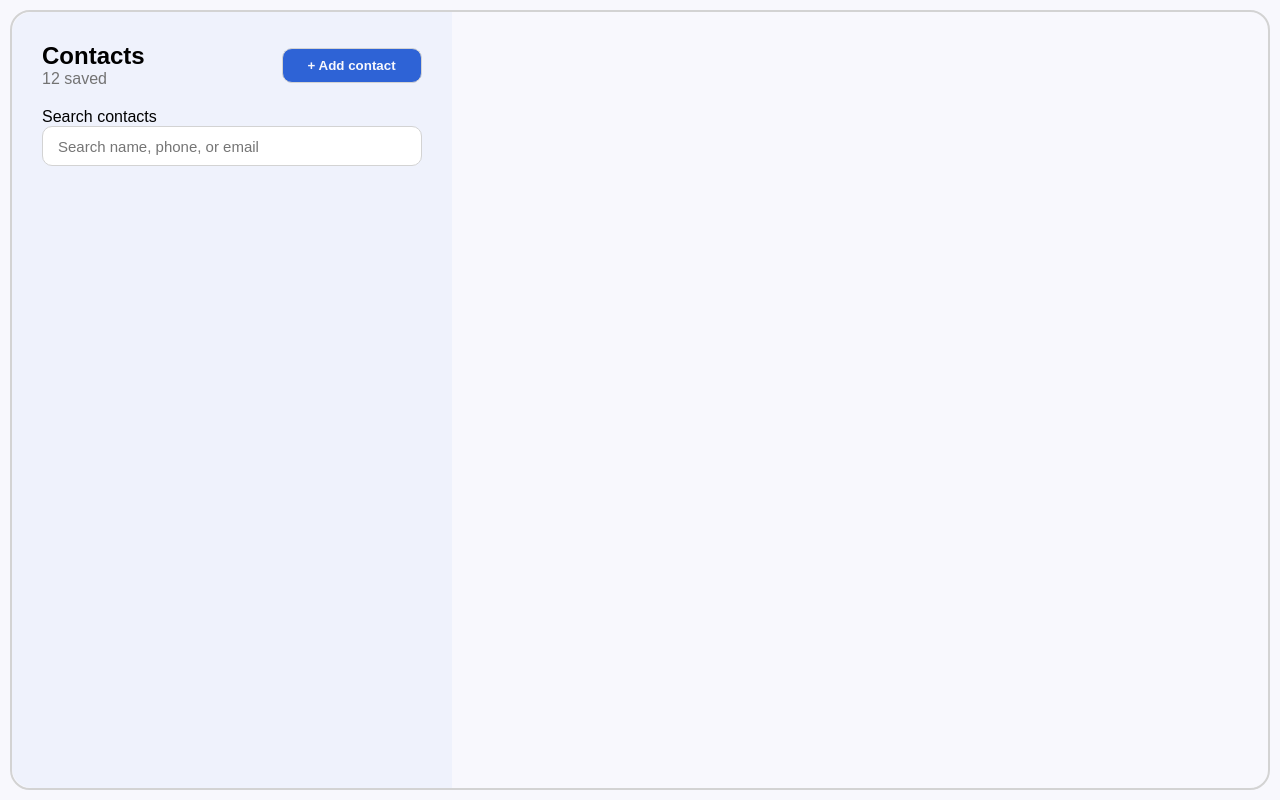
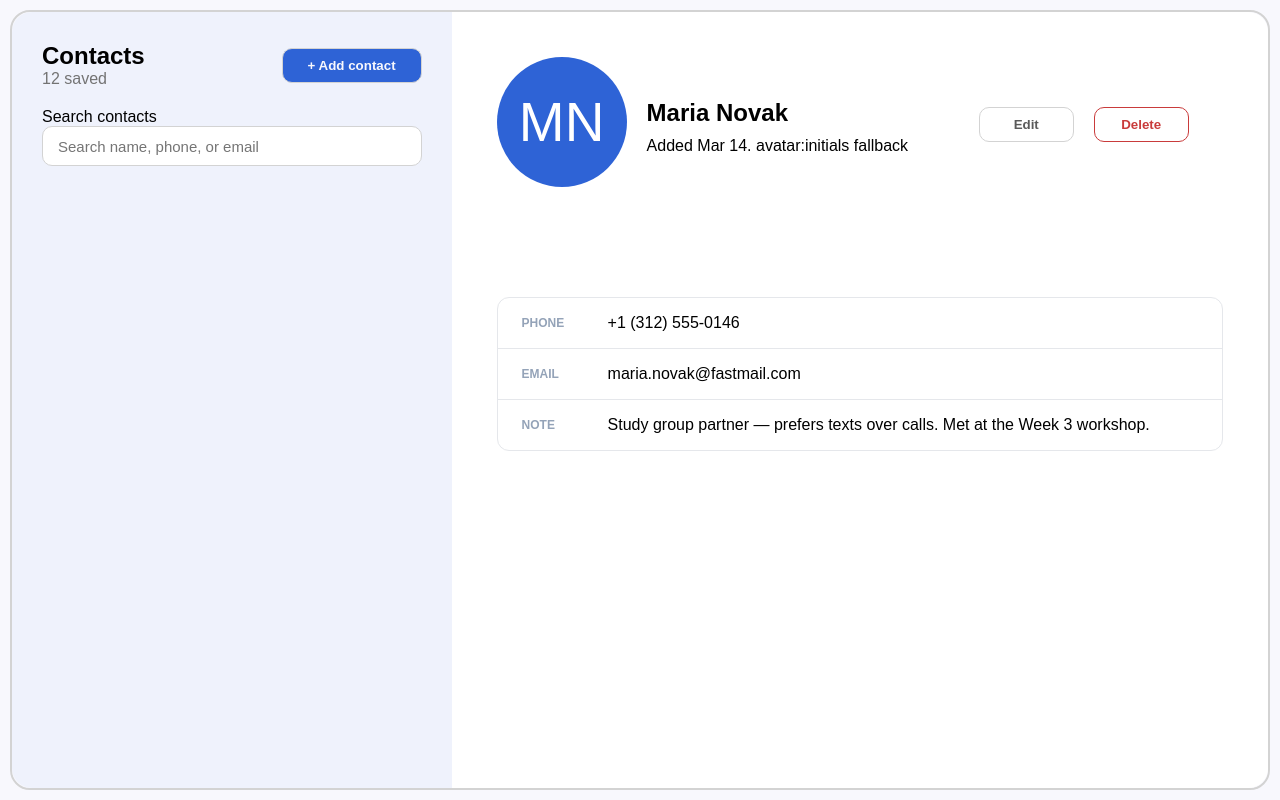
Before and after one commit to Dimaa411a/contact-book, a website: page index.html in a window 1280 px wide. Drawn offline with Linux system fonts and the light colour scheme.

Commit message:
main part and css finished

```diff
--- a/index.html
+++ b/index.html
@@ -29,6 +29,41 @@
         </section>
 
     </aside>
+
+        <section class="contact-details">
+            <header>
+                <div class="profile">
+                    <div class="avatar-mn" style="">MN</div>
+                    <div class="user-info">
+                        <h1>Maria Novak</h1>
+                        <span>Added Mar 14. avatar:initials fallback</span>
+                    </div>
+                </div>
+                <div class="action-btns">
+                    <button class="edit-btn">Edit</button>
+                    <button class="delete-btn">Delete</button>
+                </div>
+
+                <div class="input-fields">
+                    <div class="field">
+                        <span class="label">PHONE</span>
+                        <span class="phone-field">+1 (312) 555-0146</span>
+                    </div>
+
+                    <div class="field">
+                        <span class="label">EMAIL</span>
+                        <span class="email-field">maria.novak@fastmail.com</span>
+                    </div>
+
+                    <div class="field">
+                        <span class="label">NOTE</span>
+                        <span class="note-field">
+            Study group partner — prefers texts over calls. Met at the Week 3 workshop.
+              </span>
+                    </div>
+                </div>
+            </header>
+        </section>
     </main>
 
 </body>
--- a/styles.css
+++ b/styles.css
@@ -122,3 +122,164 @@ aside section{
     margin: 0;
     padding: 0;
 }
+
+.avatar-mn{
+    font-size: 55px;
+    width: 130px;
+    height: 130px;
+    border-radius: 50%;
+    display: flex;
+    justify-content: center;
+    align-items: center;
+    color: white;
+    background-color: var(--instrument-Sans);
+}
+
+
+.contact-details header {
+    width: 100%;
+    display: grid;
+    padding: 45px;
+    grid-template-columns: 65% 35%;
+    grid-template-rows: 35% 65%;
+}
+
+
+.profile{
+    grid-row: 1;
+    display: flex;
+    justify-content: flex-start;
+    align-items: center;
+    align-self: flex-start;
+}
+
+.profile h1, .profile span{
+    margin: 10px 0 10px 20px;
+    gap: 5px;
+}
+
+.action-btns{
+    grid-row: 1;
+    grid-column:2;
+    width: max-content;
+    flex-direction: row;
+
+}
+.input-fields{
+    grid-row: 2;
+    grid-column: 1/3;
+}
+
+.action-btns{
+    align-self: center;
+    display: flex;
+    flex-direction: row;
+    height: 200px;
+}
+
+
+
+.edit-btn{
+    display: flex;
+    height: 35px;
+    width: 95px;
+    justify-content: center;
+    align-items: center;
+    margin: 30px 10px 30px 10px;
+    background-color: white;
+    font-weight: bold;
+    border-radius: 10px;
+    border: 1px solid lightgray;
+    color: #5a5a5a;
+}
+
+.delete-btn{
+    display: flex;
+    height: 35px;
+    width: 95px;
+    justify-content: center;
+    align-items: center;
+    margin: 30px 30px 30px 10px;
+    background-color: white;
+    font-weight: bold;
+    border-radius: 10px;
+    border: 1px solid var(--destructive);
+    color: var(--destructive);
+}
+
+.edit-btn:hover{
+    background-color: #efefef;
+}
+.delete-btn:hover{
+    background-color: rgb(246 0 0 / 0.11);
+}
+
+.add-btn:hover{
+    background-color: rgb(49 116 211 / 0.78);
+}
+.input-fields {
+    width: 100%;
+    height: max-content;
+    border: 1px solid #e5e7eb;
+    border-radius: 12px;
+    overflow: hidden;
+    background: white;
+}
+
+.field {
+    display: flex;
+    align-items: center;
+    min-height: 48px;
+    border-bottom: 1px solid #e5e7eb;
+}
+
+.field:last-child {
+    border-bottom: none;
+}
+
+.label {
+    width: 110px;
+    padding: 18px 24px;
+    color: #94a3b8;
+    font-size: 12px;
+    font-weight: 700;
+    text-transform: uppercase;
+    flex-shrink: 0;
+}
+
+.value {
+    flex: 1;
+    padding: 18px 24px;
+    color: #1f2937;
+    font-size: 15px;
+}
+
+
+
+@media (max-width: 1024px) {
+    main {
+        flex-direction: column;
+    }
+
+    aside {
+        width: 100%;
+        border-radius: 20px 20px 0 0;
+    }
+
+    .contact-details {
+        width: 100%;
+        border-radius: 0 0 20px 20px;
+    }
+
+    .contact-details header {
+        gap: 20px;
+    }
+
+    .action-btns{
+        justify-content: center;
+    }
+
+    .edit-btn ,.delete-btn{
+        align-self: center;
+    }
+}
```
